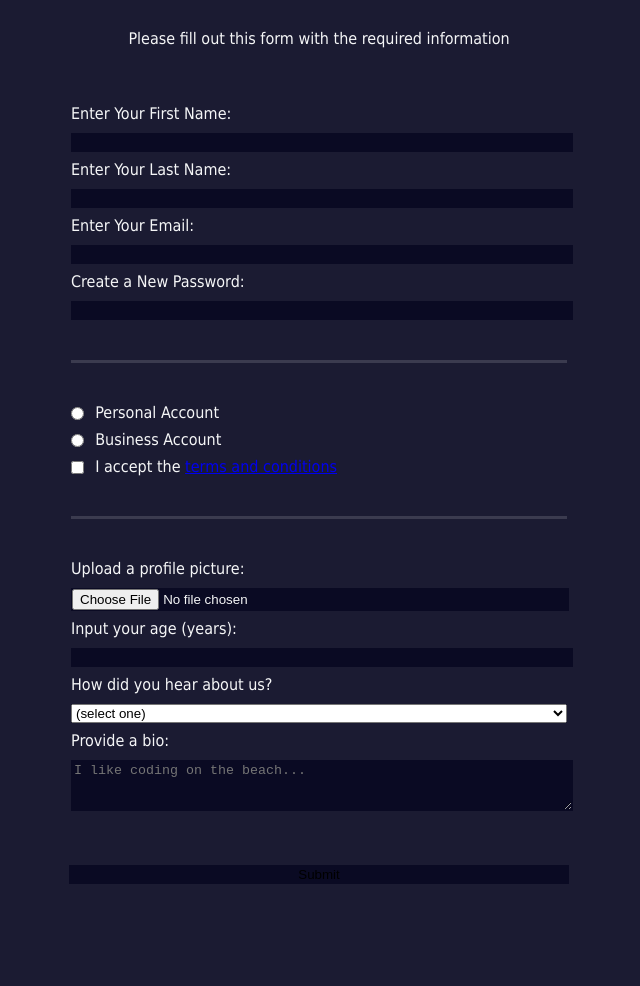
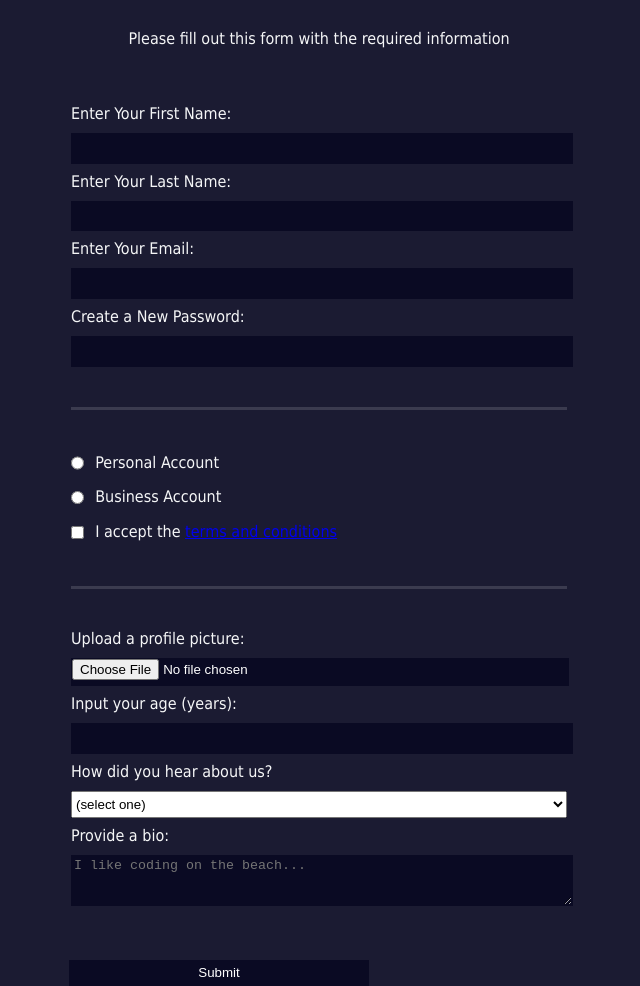
Before and after one commit to Lucas-Erkana/RegistrationForm, a plain HTML site: page index.html in a window 1280 px wide. Shown: the part 73-1059 px from the top of the page, without its empty margins (321-961 px from the left). Before the commit the page ends 957 px from the top, so only its background shows below. Drawn offline with Linux system fonts and the light colour scheme.

Commit message:
used attribute to apply style to submit button

```diff
--- a/styles.css
+++ b/styles.css
@@ -31,6 +31,7 @@ fieldset:last-of-type{
 input,textarea,select{
     width:100%;
     margin: 10px 0 0 0;
+    min-height: 2em;
 }
 .inline{
     width: unset;
@@ -40,4 +41,12 @@ input,textarea,select{
 input,textarea{
     background-color: #0a0a23;
     border: 1px solid #0a0a23;
+    color: #ffffff;
+
 }
+
+input[type="submit"] {
+    display: block;
+    width: 60%;
+
+}
```
